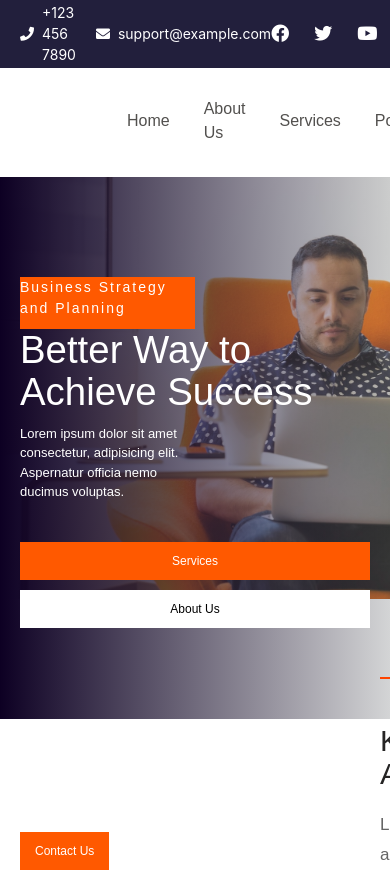
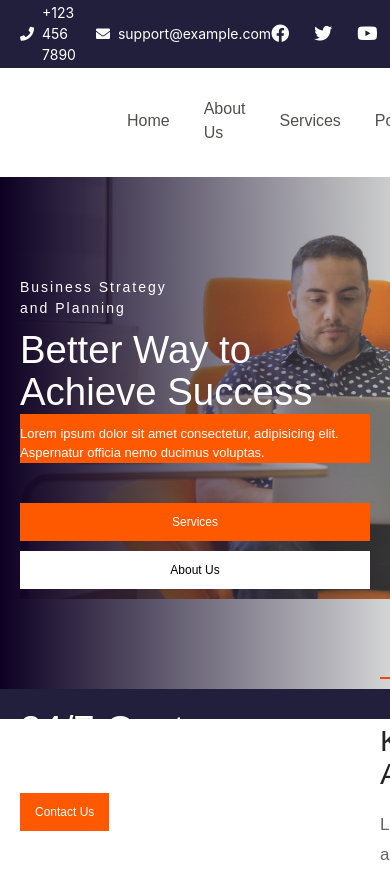
Before and after one commit to Mfonisorobert/Group-2-Website-Cloning, a React (Vite) app: page / in a window 390 px wide. Shown: the top 872 px of the page. Built offline with nearby package versions, Linux system fonts and the light colour scheme.

Commit message:
responsiveness

```diff
--- a/src/components/content/Hero.css
+++ b/src/components/content/Hero.css
@@ -22,20 +22,18 @@
     font-size:15px;
 
 }
-.lorem{
-    width:50%
-}
+
 .hero__text h3{
     letter-spacing: 2px;
     font-size:20px;
     padding-bottom: 10px;
-    background-color: #ff5900;
-    width:50%
 }
 .hero__text h4{
     font-size:17px;
     padding-top: 10px;
     font-weight: 300;
+    background-color: #ff5900;
+    width: 50%;
 }
 .button__container {
     display: flex;
@@ -128,6 +126,7 @@
 
     .hero__text h4 {
         font-size: 28px;
+        width: 100%;
     }
     .lorem{
     font-size: 28px;
@@ -164,6 +163,7 @@
 
     .hero__text h4 {
         font-size: 13px;
+        width:100%
     }
 
     .btn1, .btn2, .btn3 {
```
